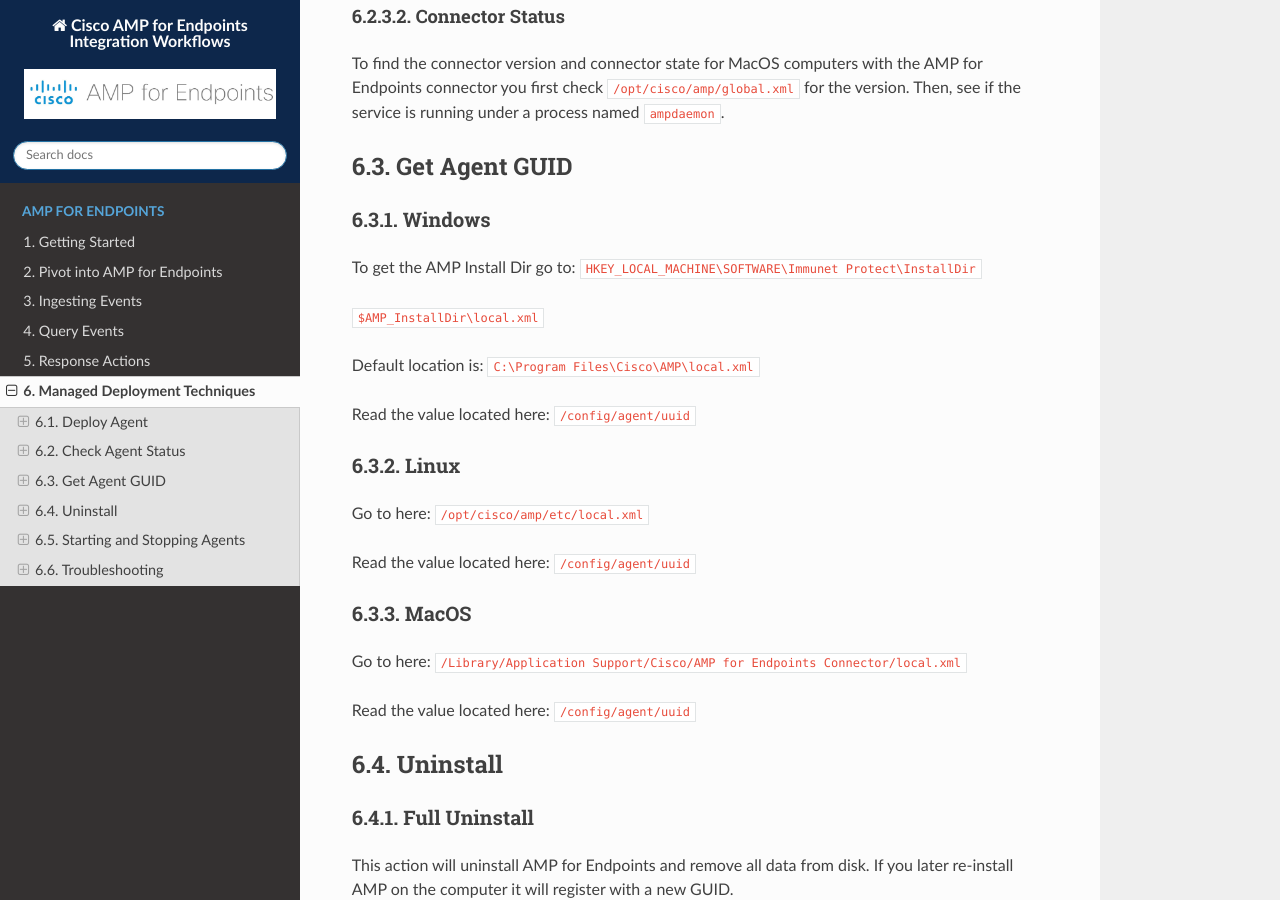
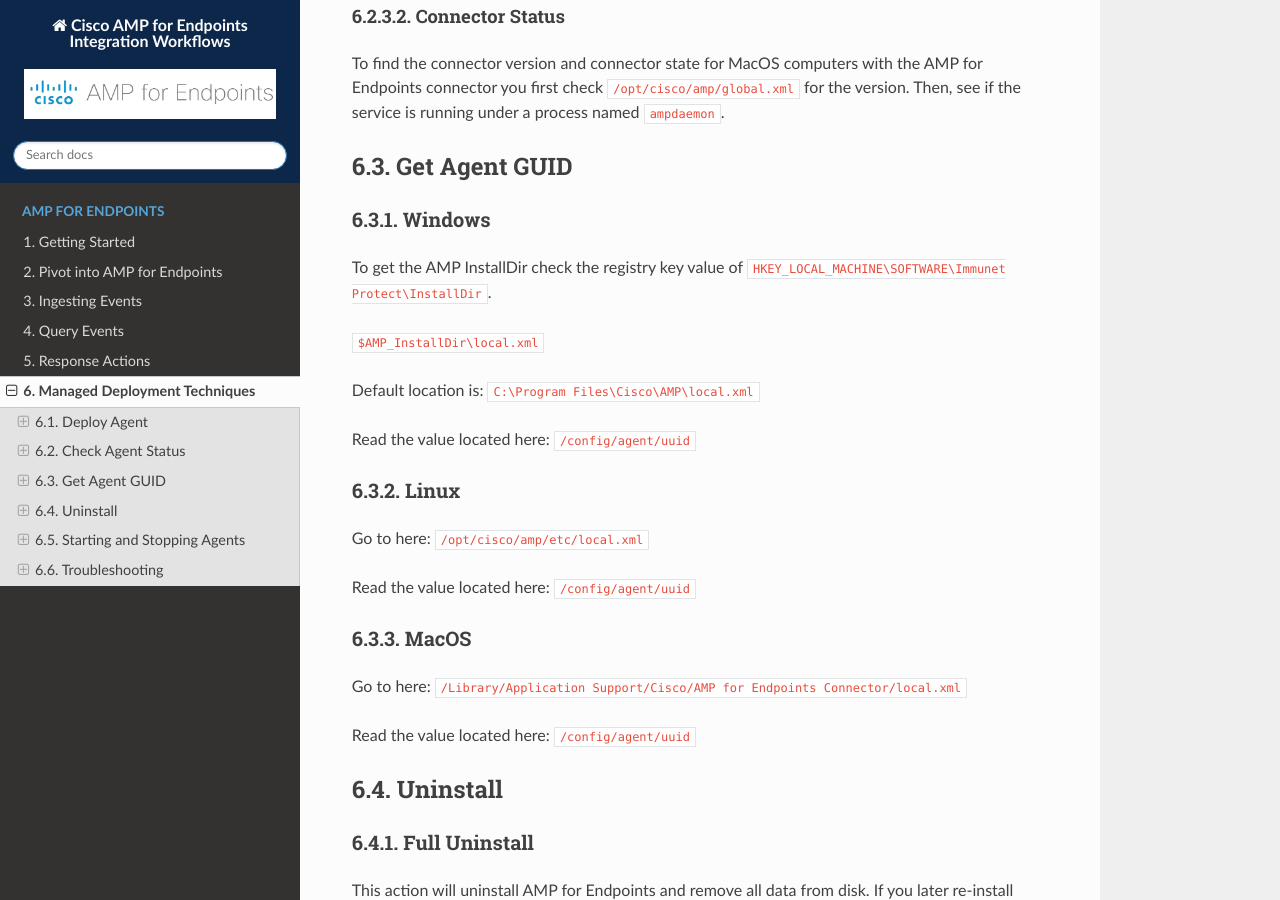
Before and after one commit to CiscoSecurity/amp-00-integration-workflows, a Sphinx documentation site: the page built from docs/source/amp/deployment.rst, in a window 1280 px wide and 900 px high, scrolled down 4149 px. Built offline with Sphinx 7.4.7 and the Read the Docs theme 2.0.0, drawn with Linux system fonts in a browser that asks for light colours.

Commit message:
Updated 6.3.1

```diff
--- a/docs/source/amp/deployment.rst
+++ b/docs/source/amp/deployment.rst
@@ -219,7 +219,7 @@
 Windows
 ^^^^^^^
 
-To get the AMP Install Dir go to: ``HKEY_LOCAL_MACHINE\SOFTWARE\Immunet Protect\InstallDir``
+To get the AMP InstallDir check the registry key value of ``HKEY_LOCAL_MACHINE\SOFTWARE\Immunet Protect\InstallDir``.
 
 ``$AMP_InstallDir\local.xml``
 
```
